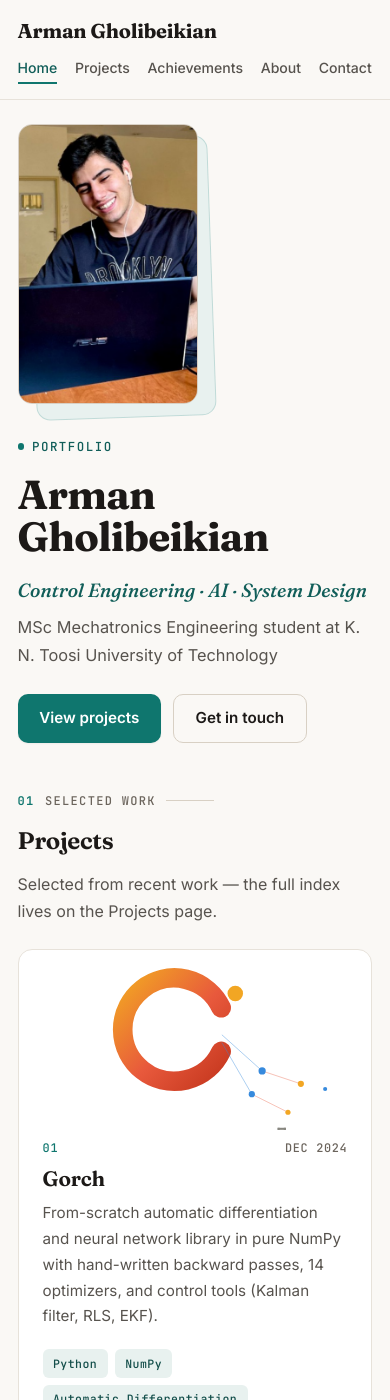
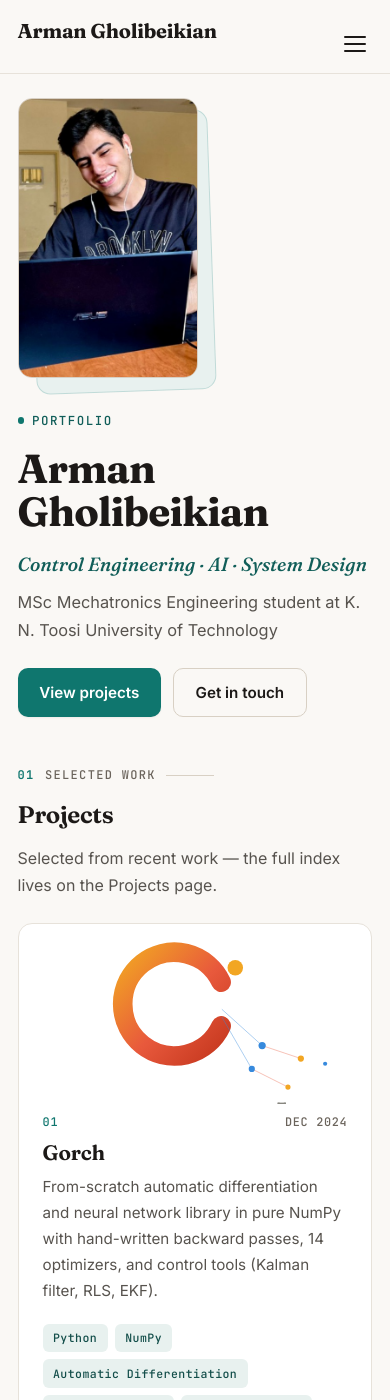
Before and after one commit to Armangb1/Armangb1.github.io, a Jekyll site: the page built from index.html, in a window 390 px wide and 1400 px high. Built offline with Jekyll 4.4.1, drawn with Linux system fonts in a browser that asks for light colours.

Commit message:
feat: add hamburger menu for mobile navigation

```diff
--- a/_layouts/default.html
+++ b/_layouts/default.html
@@ -22,7 +22,12 @@
   <header class="site-header">
     <div class="container header-inner">
       <a class="site-title" href="{{ '/' | relative_url }}">{{ site.title }}</a>
-      <nav class="site-nav" aria-label="Main">
+      <button class="menu-toggle" aria-expanded="false" aria-controls="site-nav" aria-label="Toggle navigation">
+        <span class="menu-bar"></span>
+        <span class="menu-bar"></span>
+        <span class="menu-bar"></span>
+      </button>
+      <nav class="site-nav" id="site-nav" aria-label="Main">
         <a href="{{ '/' | relative_url }}" {% if page.url == '/' %}aria-current="page"{% endif %}>Home</a>
         <a href="{{ '/projects/' | relative_url }}" {% if page.url == '/projects/' or page.url contains '/projects/' %}aria-current="page"{% endif %}>Projects</a>
         <a href="{{ '/achievements/' | relative_url }}" {% if page.url == '/achievements/' or page.url contains '/achievements/' %}aria-current="page"{% endif %}>Achievements</a>
--- a/assets/css/main.css
+++ b/assets/css/main.css
@@ -204,6 +204,41 @@ img {
 .site-nav a[aria-current="page"] {
   color: var(--accent-strong);
   border-bottom-color: var(--accent);
+}
+
+/* Hamburger toggle — hidden on desktop */
+.menu-toggle {
+  display: none;
+  background: none;
+  border: none;
+  cursor: pointer;
+  padding: 0.4rem;
+  z-index: 60;
+}
+
+.menu-bar {
+  display: block;
+  width: 22px;
+  height: 2px;
+  background: var(--ink);
+  border-radius: 2px;
+  transition: transform 0.25s ease, opacity 0.2s ease;
+}
+
+.menu-bar + .menu-bar {
+  margin-top: 5px;
+}
+
+.menu-toggle[aria-expanded="true"] .menu-bar:nth-child(1) {
+  transform: translateY(7px) rotate(45deg);
+}
+
+.menu-toggle[aria-expanded="true"] .menu-bar:nth-child(2) {
+  opacity: 0;
+}
+
+.menu-toggle[aria-expanded="true"] .menu-bar:nth-child(3) {
+  transform: translateY(-7px) rotate(-45deg);
 }
 
 /* ---------- Footer ---------- */
@@ -1320,16 +1355,45 @@ img {
 
 @media (max-width: 640px) {
   .header-inner {
-    flex-direction: column;
-    align-items: flex-start;
-    gap: var(--space-2);
+    flex-wrap: wrap;
     padding-top: 0.9rem;
     padding-bottom: 0.9rem;
   }
 
+  .menu-toggle {
+    display: flex;
+    flex-direction: column;
+  }
+
   .site-nav {
-    gap: 0.3rem 1.1rem;
-    font-size: 0.88rem;
+    display: none;
+    width: 100%;
+    flex-direction: column;
+    gap: 0;
+    font-size: 0.95rem;
+    padding-top: var(--space-3);
+    border-top: 1px solid var(--border);
+  }
+
+  .site-nav.is-open {
+    display: flex;
+  }
+
+  .site-nav a {
+    padding: 0.6rem 0;
+    border-bottom: 1px solid var(--border);
+  }
+
+  .site-nav a:last-child {
+    border-bottom: none;
+  }
+
+  .site-nav a:hover {
+    border-bottom-color: var(--border-strong);
+  }
+
+  .site-nav a[aria-current="page"] {
+    border-bottom-color: var(--accent);
   }
 
   .container {
```
Also changed, not shown: other parts of _layouts/default.html (+7 -0 lines).
